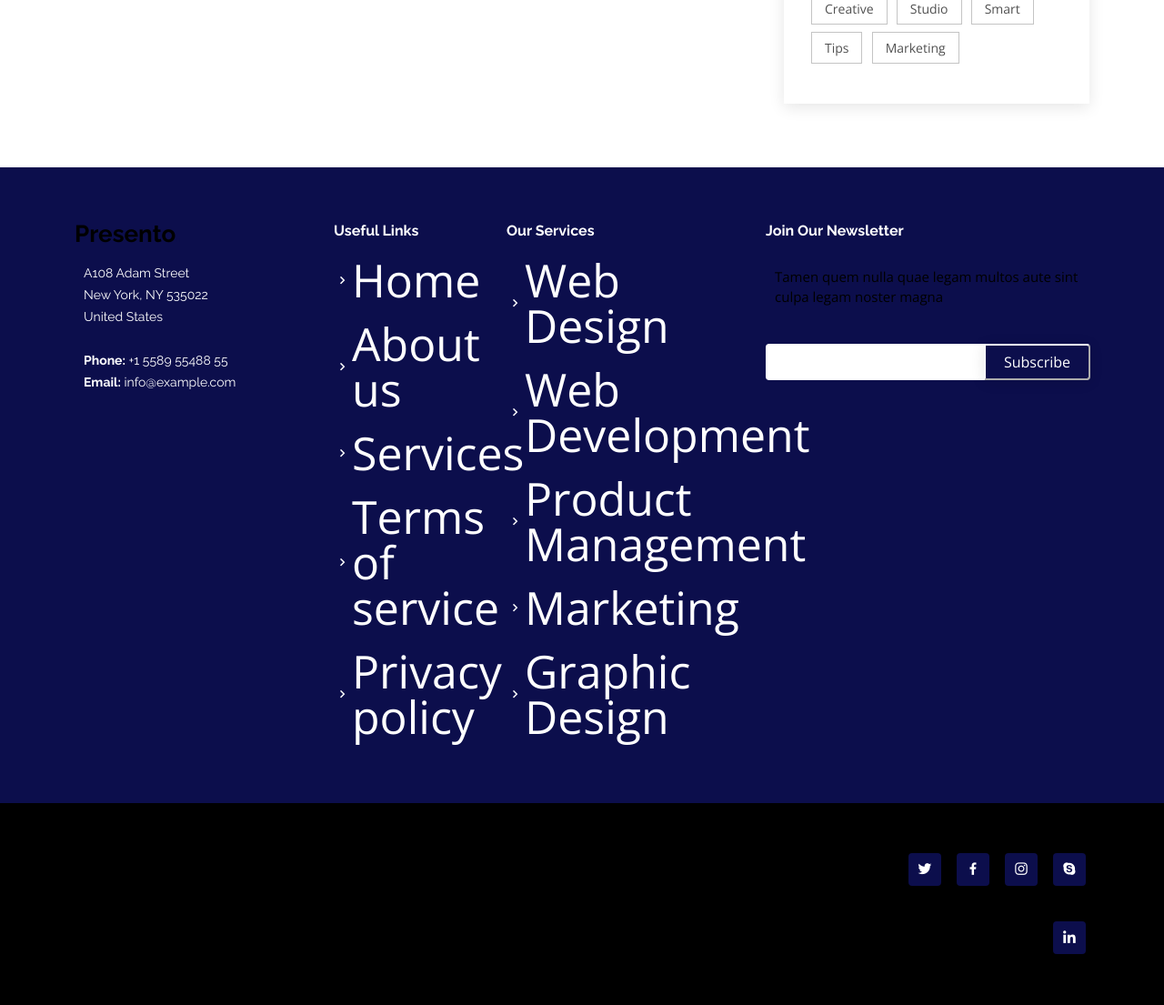
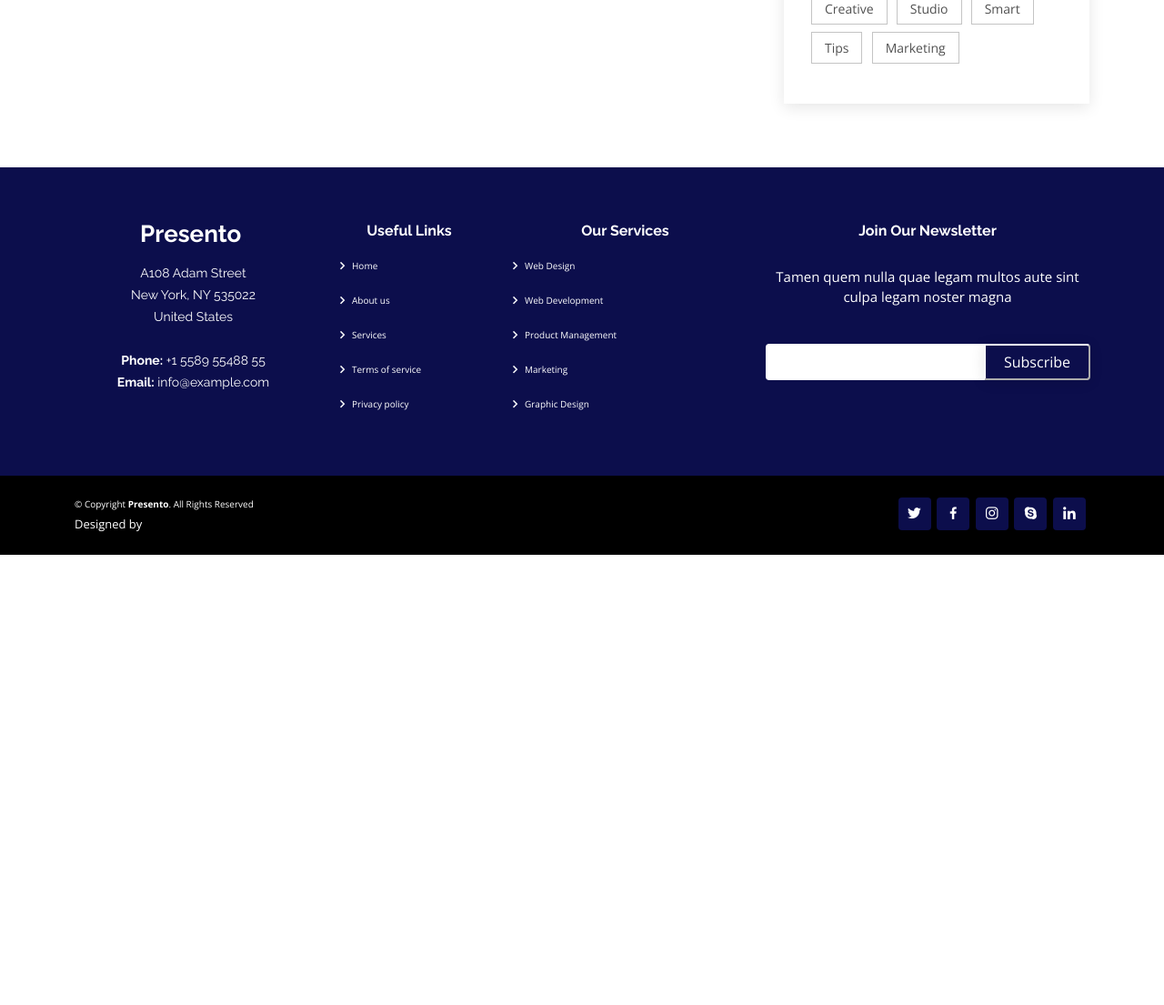
Before and after one commit to Carl-Marasigan/kppi, a PHP site: page /blog.html in a window 1280 px wide. Shown: the part 2118-3223 px from the top of the page at 91% size. After the commit the page ends 2728 px from the top, so only its background shows below. Run offline with PHP 8.4, Linux system fonts and the light colour scheme.

Commit message:
Update style.css

```diff
--- a/assets/css/style.css
+++ b/assets/css/style.css
@@ -2252,8 +2252,9 @@ section {
 # Footer
 --------------------------------------------------------------*/
 #footer {
-  color: #000;
-  font-size: 50px;
+  color: #fff;
+  font-size: 10px;
+  text-align: center;
   background: #000;
 }
 
```
